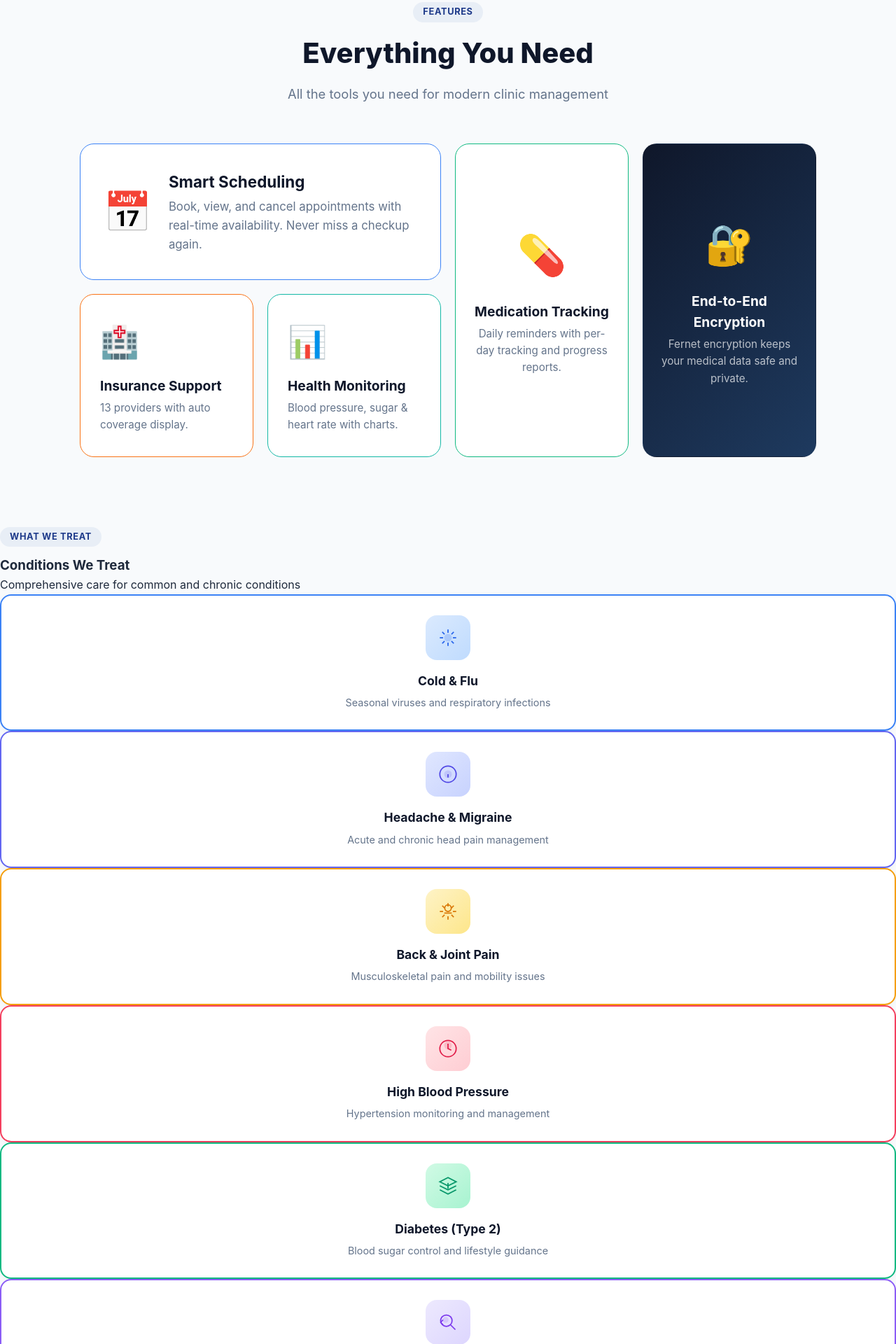
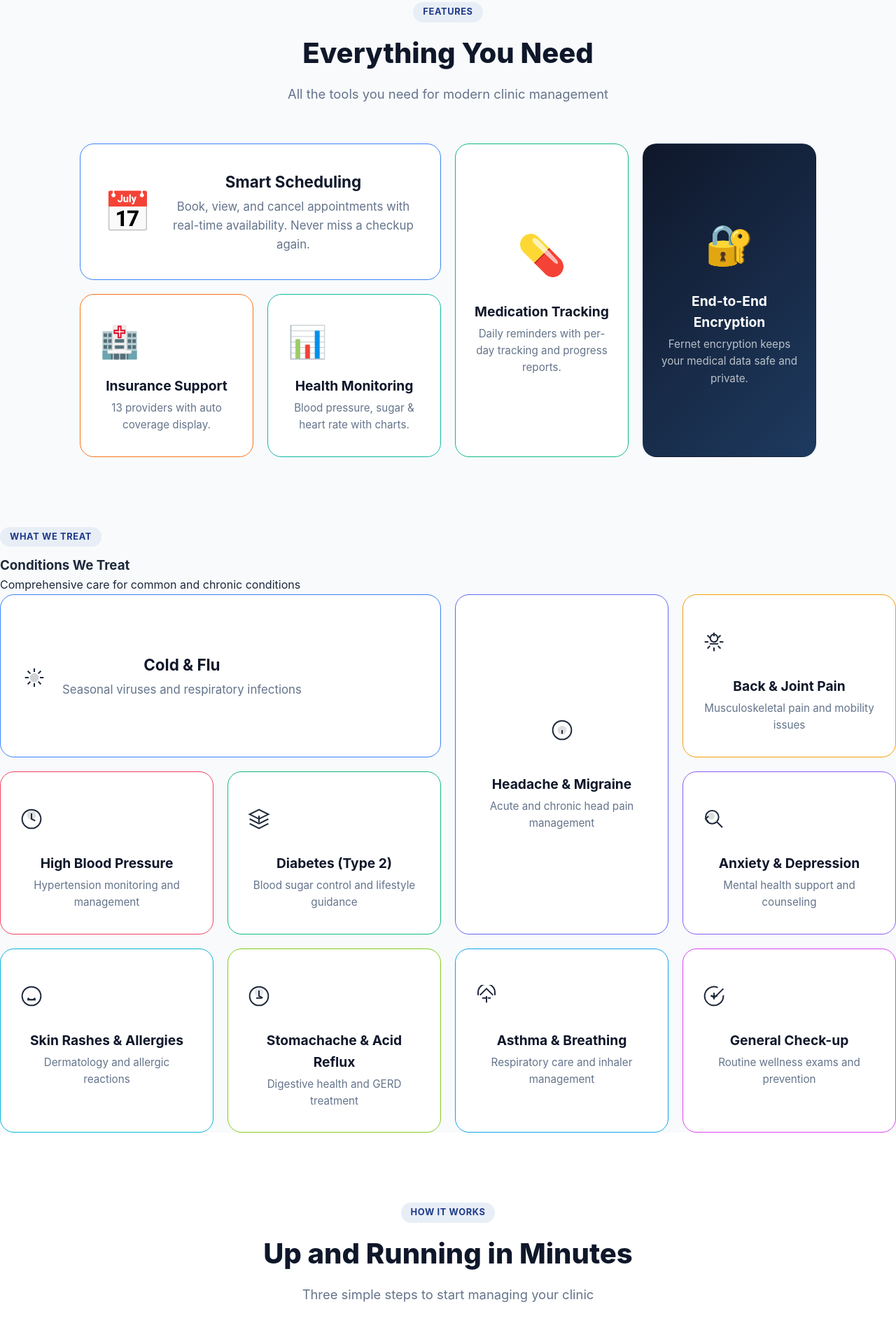
Before and after one commit to Samin5186/clinic-management, a Django app: page / in a window 1280 px wide. Shown: the part 913-2833 px from the top of the page at 70% size. Run offline with Django 4.2, Linux system fonts and the light colour scheme.

Commit message:
Use bento grid layout for 'What We Treat' section with varying card sizes, centered text

```diff
--- a/static/css/style.css
+++ b/static/css/style.css
@@ -398,12 +398,14 @@ body {
     color: #0f172a;
     font-weight: 700;
     margin-bottom: 4px;
+    text-align: center;
 }
 
 .bento-text p {
     color: #64748b;
     line-height: 1.6;
     font-size: 0.95rem;
+    text-align: center;
 }
 
 /* ============================================
@@ -498,103 +500,6 @@ body {
 }
 .bento-fuchsia::before { background: linear-gradient(135deg, #d946ef, #e879f9); }
 .bento-fuchsia:hover { border-color: #c026d3; box-shadow: 0 16px 48px rgba(217, 70, 239, 0.25); }
-
-/* ============================================
-   BASE SERVICE CARD STYLES
-   ============================================ */
-.service-card {
-    position: relative;
-    background: white;
-    border: 2px solid transparent;
-    border-radius: 16px;
-    padding: 28px 24px;
-    text-align: center;
-    transition: all 0.3s ease;
-    box-shadow: 0 2px 8px rgba(0,0,0,0.04);
-}
-.service-card:hover {
-    transform: translateY(-4px);
-    box-shadow: 0 12px 32px rgba(0,0,0,0.08);
-}
-.service-icon {
-    width: 64px;
-    height: 64px;
-    border-radius: 16px;
-    display: flex;
-    align-items: center;
-    justify-content: center;
-    margin: 0 auto 16px;
-    transition: all 0.3s ease;
-}
-.service-card:hover .service-icon {
-    transform: scale(1.1);
-}
-.service-card h4 {
-    font-size: 1.1rem;
-    font-weight: 700;
-    color: #0f172a;
-    margin-bottom: 6px;
-}
-.service-card p {
-    font-size: 0.9rem;
-    color: #64748b;
-    line-height: 1.5;
-}
-
-/* ============================================
-   COLORFUL SERVICE CARD VARIANTS
-   ============================================ */
-.service-card::before {
-    content: '';
-    position: absolute;
-    top: 0;
-    left: 0;
-    right: 0;
-    height: 4px;
-    border-radius: 16px 16px 0 0;
-    opacity: 0;
-    transition: opacity 0.3s ease;
-}
-.service-card:hover::before {
-    opacity: 1;
-}
-
-.service-blue { border-color: #3b82f6; }
-.service-blue::before { background: linear-gradient(90deg, #3b82f6, #60a5fa); }
-.service-blue:hover { border-color: #2563eb; box-shadow: 0 16px 48px rgba(59, 130, 246, 0.25); }
-.service-blue .service-icon { background: linear-gradient(135deg, #dbeafe, #bfdbfe); color: #2563eb; }
-
-.service-indigo { border-color: #6366f1; }
-.service-indigo::before { background: linear-gradient(90deg, #6366f1, #818cf8); }
-.service-indigo:hover { border-color: #4f46e5; box-shadow: 0 16px 48px rgba(99, 102, 241, 0.25); }
-.service-indigo .service-icon { background: linear-gradient(135deg, #e0e7ff, #c7d2fe); color: #4f46e5; }
-
-.service-amber { border-color: #f59e0b; }
-.service-amber::before { background: linear-gradient(90deg, #f59e0b, #fbbf24); }
-.service-amber:hover { border-color: #d97706; box-shadow: 0 16px 48px rgba(245, 158, 11, 0.25); }
-.service-amber .service-icon { background: linear-gradient(135deg, #fef3c7, #fde68a); color: #d97706; }
-
-.service-rose { border-color: #f43f5e; }
-.service-rose::before { background: linear-gradient(90deg, #f43f5e, #fb7185); }
-.service-rose:hover { border-color: #e11d48; box-shadow: 0 16px 48px rgba(244, 63, 94, 0.25); }
-.service-rose .service-icon { background: linear-gradient(135deg, #ffe4e6, #fecdd3); color: #e11d48; }
-
-.service-emerald { border-color: #10b981; }
-.service-emerald::before { background: linear-gradient(90deg, #10b981, #34d399); }
-.service-emerald:hover { border-color: #059669; box-shadow: 0 16px 48px rgba(16, 185, 129, 0.25); }
-.service-emerald .service-icon { background: linear-gradient(135deg, #d1fae5, #a7f3d0); color: #059669; }
-
-.service-violet { border-color: #8b5cf6; }
-.service-violet::before { background: linear-gradient(90deg, #8b5cf6, #a78bfa); }
-.service-violet:hover { border-color: #7c3aed; box-shadow: 0 16px 48px rgba(139, 92, 246, 0.25); }
-.service-violet .service-icon { background: linear-gradient(135deg, #ede9fe, #ddd6fe); color: #7c3aed; }
-
-.service-cyan { border-color: #06b6d4; }
-.service-cyan::before { background: linear-gradient(90deg, #06b6d4, #22d3ee); }
-.service-cyan:hover { border-color: #0891b2; box-shadow: 0 16px 48px rgba(6, 182, 212, 0.25); }
-.service-cyan .service-icon { background: linear-gradient(135deg, #cffafe, #a5f3fc); color: #0891b2; }
-
-.service-lime { border-color: #84cc16; }
 .service-lime::before { background: linear-gradient(90deg, #84cc16, #a3e635); }
 .service-lime:hover { border-color: #65a30d; box-shadow: 0 16px 48px rgba(132, 204, 22, 0.25); }
 .service-lime .service-icon { background: linear-gradient(135deg, #ecfccb, #d9f99d); color: #65a30d; }
--- a/templates/landing.html
+++ b/templates/landing.html
@@ -122,118 +122,138 @@
                 <h3>Conditions We Treat</h3>
                 <p>Comprehensive care for common and chronic conditions</p>
             </div>
-            <div class="services-grid">
-                <div class="service-card service-blue">
-                    <div class="service-icon">
-                        <svg width="28" height="28" viewBox="0 0 24 24" fill="none" stroke="currentColor" stroke-width="1.5">
+            <div class="bento-grid">
+                <div class="bento-card bento-wide bento-blue">
+                    <div class="bento-icon">
+                        <svg width="32" height="32" viewBox="0 0 24 24" fill="none" stroke="currentColor" stroke-width="1.5">
                             <path d="M12 2v4M12 18v4M4.93 4.93l2.83 2.83M16.24 16.24l2.83 2.83M2 12h4M18 12h4M4.93 19.07l2.83-2.83M16.24 7.76l2.83-2.83"/>
                             <circle cx="12" cy="12" r="4" fill="currentColor" opacity="0.2"/>
                         </svg>
                     </div>
+                    <div class="bento-text">
                         <h4>Cold & Flu</h4>
                         <p>Seasonal viruses and respiratory infections</p>
                     </div>
-                <div class="service-card service-indigo">
-                    <div class="service-icon">
-                        <svg width="28" height="28" viewBox="0 0 24 24" fill="none" stroke="currentColor" stroke-width="1.5">
+                </div>
+                <div class="bento-card bento-tall bento-indigo">
+                    <div class="bento-icon">
+                        <svg width="32" height="32" viewBox="0 0 24 24" fill="none" stroke="currentColor" stroke-width="1.5">
                             <path d="M12 2a10 10 0 1 0 10 10A10 10 0 0 0 12 2z"/>
                             <path d="M12 16v-4M12 8h.01"/>
                             <circle cx="12" cy="12" r="4" fill="currentColor" opacity="0.15"/>
                         </svg>
                     </div>
+                    <div class="bento-text">
                         <h4>Headache & Migraine</h4>
                         <p>Acute and chronic head pain management</p>
                     </div>
-                <div class="service-card service-amber">
-                    <div class="service-icon">
-                        <svg width="28" height="28" viewBox="0 0 24 24" fill="none" stroke="currentColor" stroke-width="1.5">
+                </div>
+                <div class="bento-card bento-amber">
+                    <div class="bento-icon">
+                        <svg width="32" height="32" viewBox="0 0 24 24" fill="none" stroke="currentColor" stroke-width="1.5">
                             <path d="M12 12c-2.21 0-4-1.79-4-4s1.79-4 4-4 4 1.79 4 4-1.79 4-4 4z"/>
                             <path d="M12 2v4M12 18v4M4.93 4.93l2.83 2.83M16.24 16.24l2.83 2.83M2 12h4M18 12h4M4.93 19.07l2.83-2.83M16.24 7.76l2.83-2.83"/>
                             <path d="M8 14h8" stroke-linecap="round"/>
                         </svg>
                     </div>
+                    <div class="bento-text">
                         <h4>Back & Joint Pain</h4>
                         <p>Musculoskeletal pain and mobility issues</p>
                     </div>
-                <div class="service-card service-rose">
-                    <div class="service-icon">
-                        <svg width="28" height="28" viewBox="0 0 24 24" fill="none" stroke="currentColor" stroke-width="1.5">
+                </div>
+                <div class="bento-card bento-rose">
+                    <div class="bento-icon">
+                        <svg width="32" height="32" viewBox="0 0 24 24" fill="none" stroke="currentColor" stroke-width="1.5">
                             <path d="M12 22c5.523 0 10-4.477 10-10S17.523 2 12 2 2 6.477 2 12s4.477 10 10 10z"/>
                             <path d="M12 6v6l4 2"/>
                             <path d="M12 12c-2.21 0-4-1.79-4-4s1.79-4 4-4 4 1.79 4 4-1.79 4-4 4z" fill="currentColor" opacity="0.15"/>
                         </svg>
                     </div>
+                    <div class="bento-text">
                         <h4>High Blood Pressure</h4>
                         <p>Hypertension monitoring and management</p>
                     </div>
-                <div class="service-card service-emerald">
-                    <div class="service-icon">
-                        <svg width="28" height="28" viewBox="0 0 24 24" fill="none" stroke="currentColor" stroke-width="1.5">
+                </div>
+                <div class="bento-card bento-emerald">
+                    <div class="bento-icon">
+                        <svg width="32" height="32" viewBox="0 0 24 24" fill="none" stroke="currentColor" stroke-width="1.5">
                             <path d="M12 2L2 7l10 5 10-5-10-5z"/>
                             <path d="M2 17l10 5 10-5M2 12l10 5 10-5"/>
                             <path d="M12 9v6" stroke-linecap="round"/>
                         </svg>
                     </div>
+                    <div class="bento-text">
                         <h4>Diabetes (Type 2)</h4>
                         <p>Blood sugar control and lifestyle guidance</p>
                     </div>
-                <div class="service-card service-violet">
-                    <div class="service-icon">
-                        <svg width="28" height="28" viewBox="0 0 24 24" fill="none" stroke="currentColor" stroke-width="1.5">
+                </div>
+                <div class="bento-card bento-violet">
+                    <div class="bento-icon">
+                        <svg width="32" height="32" viewBox="0 0 24 24" fill="none" stroke="currentColor" stroke-width="1.5">
                             <path d="M21 21l-6-6m2-5a7 7 0 11-14 0 7 7 0 0114 0z"/>
                             <path d="M6 9l-3 3 3 3"/>
                             <circle cx="9" cy="9" r="3" fill="currentColor" opacity="0.15"/>
                         </svg>
                     </div>
+                    <div class="bento-text">
                         <h4>Anxiety & Depression</h4>
                         <p>Mental health support and counseling</p>
                     </div>
-                <div class="service-card service-cyan">
-                    <div class="service-icon">
-                        <svg width="28" height="28" viewBox="0 0 24 24" fill="none" stroke="currentColor" stroke-width="1.5">
+                </div>
+                <div class="bento-card bento-cyan">
+                    <div class="bento-icon">
+                        <svg width="32" height="32" viewBox="0 0 24 24" fill="none" stroke="currentColor" stroke-width="1.5">
                             <path d="M12 22c5.523 0 10-4.477 10-10S17.523 2 12 2 2 6.477 2 12s4.477 10 10 10z"/>
                             <path d="M8 14s1.5 2 4 2 4-2 4-2M9 9h.01M15 9h.01"/>
                             <path d="M8 16h8" stroke-linecap="round"/>
                         </svg>
                     </div>
+                    <div class="bento-text">
                         <h4>Skin Rashes & Allergies</h4>
                         <p>Dermatology and allergic reactions</p>
                     </div>
-                <div class="service-card service-lime">
-                    <div class="service-icon">
-                        <svg width="28" height="28" viewBox="0 0 24 24" fill="none" stroke="currentColor" stroke-width="1.5">
+                </div>
+                <div class="bento-card bento-lime">
+                    <div class="bento-icon">
+                        <svg width="32" height="32" viewBox="0 0 24 24" fill="none" stroke="currentColor" stroke-width="1.5">
                             <path d="M12 22c5.523 0 10-4.477 10-10S17.523 2 12 2 2 6.477 2 12s4.477 10 10 10z"/>
                             <path d="M12 6v6l4 2"/>
                             <path d="M9 14h6"/>
                             <path d="M12 12c-2.21 0-4-1.79-4-4s1.79-4 4-4 4 1.79 4 4-1.79 4-4 4z" fill="currentColor" opacity="0.1"/>
                         </svg>
                     </div>
+                    <div class="bento-text">
                         <h4>Stomachache & Acid Reflux</h4>
                         <p>Digestive health and GERD treatment</p>
                     </div>
-                <div class="service-card service-sky">
-                    <div class="service-icon">
-                        <svg width="28" height="28" viewBox="0 0 24 24" fill="none" stroke="currentColor" stroke-width="1.5">
+                </div>
+                <div class="bento-card bento-sky">
+                    <div class="bento-icon">
+                        <svg width="32" height="32" viewBox="0 0 24 24" fill="none" stroke="currentColor" stroke-width="1.5">
                             <path d="M3 11v-3a9 9 0 0118 0v3"/>
                             <path d="M5 11l7-7 7 7"/>
                             <path d="M12 19v-7"/>
                             <path d="M8 14h8" stroke-linecap="round" stroke-dasharray="4 2"/>
                         </svg>
                     </div>
+                    <div class="bento-text">
                         <h4>Asthma & Breathing</h4>
                         <p>Respiratory care and inhaler management</p>
                     </div>
-                <div class="service-card service-fuchsia">
-                    <div class="service-icon">
-                        <svg width="28" height="28" viewBox="0 0 24 24" fill="none" stroke="currentColor" stroke-width="1.5">
+                </div>
+                <div class="bento-card bento-fuchsia">
+                    <div class="bento-icon">
+                        <svg width="32" height="32" viewBox="0 0 24 24" fill="none" stroke="currentColor" stroke-width="1.5">
                             <path d="M22 11.08V12a10 10 0 11-5.93-9.14"/>
                             <path d="M22 4L12 14.01l-3-3"/>
                             <path d="M9 12h6" stroke-linecap="round"/>
                             <path d="M12 9v6" stroke-linecap="round"/>
                         </svg>
                     </div>
+                    <div class="bento-text">
                         <h4>General Check-up</h4>
                         <p>Routine wellness exams and prevention</p>
+                    </div>
                 </div>
             </div>
         </section>
```
Lines whose indentation alone changed are shown as unchanged.
